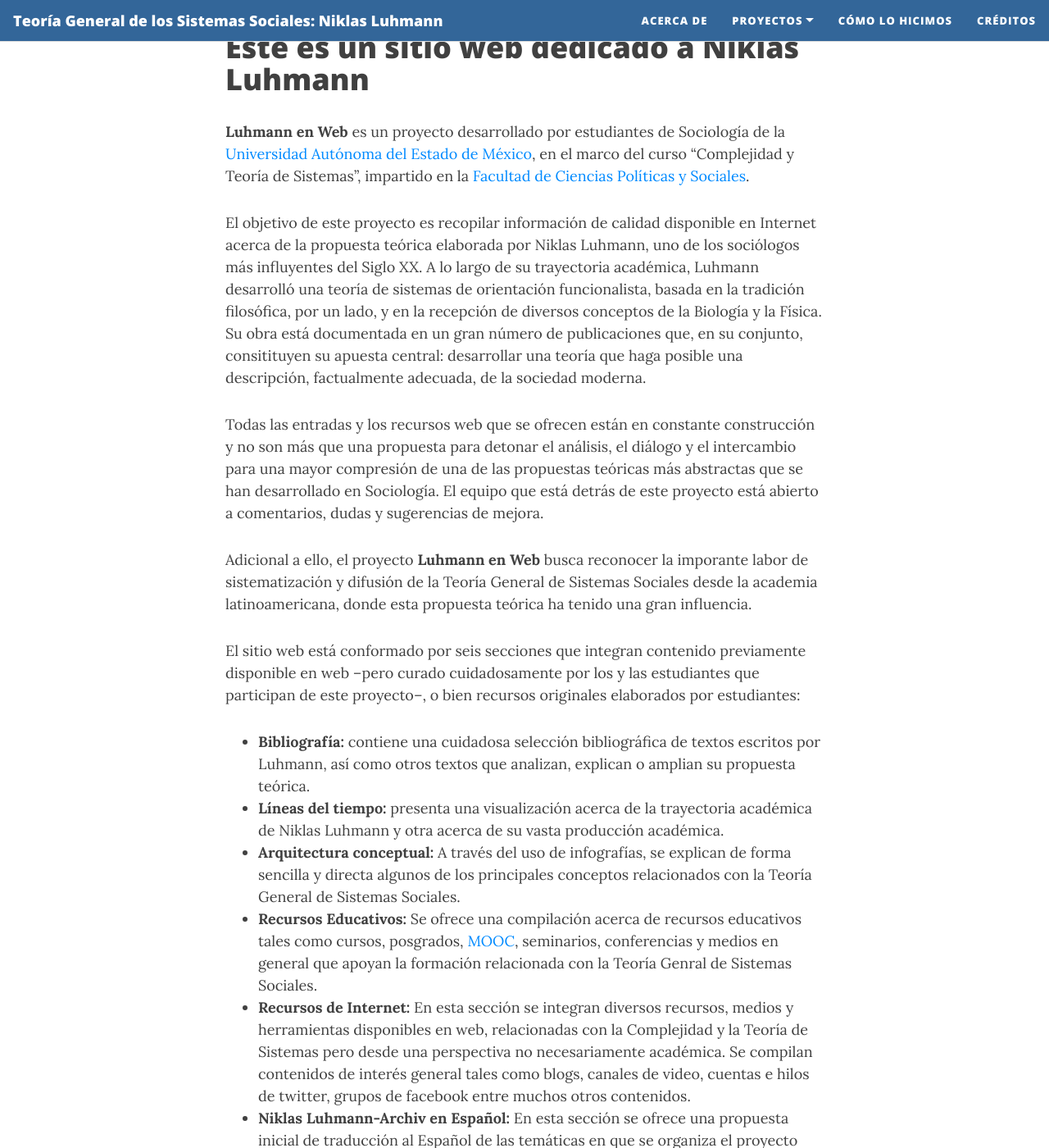
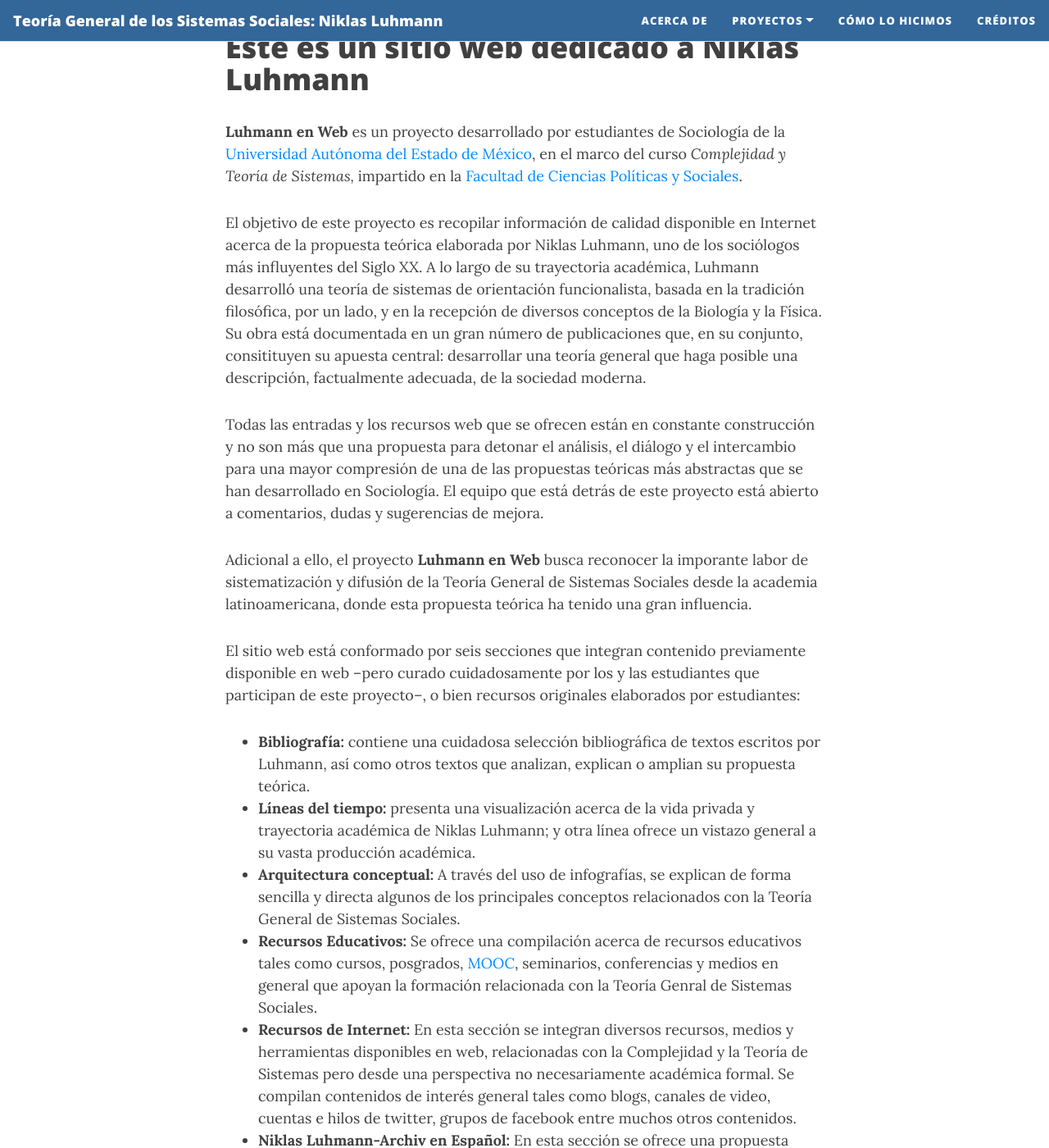
Before and after one commit to rosariorogel/luhmann, a Jekyll site: the page built from _pages/about.md, in a window 1280 px wide and 1400 px high, scrolled down 286 px. Shown: the whole window at 82% size. Built offline with Jekyll 4.4.1, drawn with Linux system fonts in a browser that asks for light colours; nearby versions of some CDN libraries.

Commit message:
Correcciones About

```diff
--- a/_pages/about.md
+++ b/_pages/about.md
@@ -7,9 +7,9 @@ permalink: about
 
 # Este es un sitio web dedicado a Niklas Luhmann
 
-**Luhmann en Web** es un proyecto desarrollado por estudiantes de Sociología de la [Universidad Autónoma del Estado de México](https://www.uaemex.mx/), en el marco del curso "Complejidad y Teoría de Sistemas", impartido en la [Facultad de Ciencias Políticas y Sociales](https://fcpysuaemexoficial.wixsite.com/misitio).
+**Luhmann en Web** es un proyecto desarrollado por estudiantes de Sociología de la [Universidad Autónoma del Estado de México](https://www.uaemex.mx/), en el marco del curso _Complejidad y Teoría de Sistemas,_ impartido en la [Facultad de Ciencias Políticas y Sociales](https://fcpysuaemexoficial.wixsite.com/misitio).
 
-El objetivo de este proyecto es recopilar información de calidad disponible en Internet acerca de la propuesta teórica elaborada por Niklas Luhmann, uno de los sociólogos más influyentes del Siglo XX. A lo largo de su trayectoria académica, Luhmann desarrolló una teoría de sistemas de orientación funcionalista, basada en la tradición filosófica, por un lado, y en la recepción de diversos conceptos de la Biología y la Física. Su obra está documentada en un gran número de publicaciones que, en su conjunto, consitituyen su apuesta central: desarrollar una teoría que haga posible una descripción, factualmente adecuada, de la sociedad moderna.
+El objetivo de este proyecto es recopilar información de calidad disponible en Internet acerca de la propuesta teórica elaborada por Niklas Luhmann, uno de los sociólogos más influyentes del Siglo XX. A lo largo de su trayectoria académica, Luhmann desarrolló una teoría de sistemas de orientación funcionalista, basada en la tradición filosófica, por un lado, y en la recepción de diversos conceptos de la Biología y la Física. Su obra está documentada en un gran número de publicaciones que, en su conjunto, consitituyen su apuesta central: desarrollar una teoría general que haga posible una descripción, factualmente adecuada, de la sociedad moderna.
 
 Todas las entradas y los recursos web que se ofrecen están en constante construcción y no son más que una propuesta para detonar el análisis, el diálogo y el intercambio para una mayor compresión de una de las propuestas teóricas más abstractas que se han desarrollado en Sociología. El equipo que está detrás de este proyecto está abierto a comentarios, dudas y sugerencias de mejora.
 
@@ -18,10 +18,10 @@ Adicional a ello, el proyecto **Luhmann en Web** busca reconocer la imporante la
 El sitio web está conformado por seis secciones que integran contenido previamente disponible en web –pero curado cuidadosamente por los y las estudiantes que participan de este proyecto–, o bien recursos originales elaborados por estudiantes:
 
 * **Bibliografía:** contiene una cuidadosa selección bibliográfica de textos escritos por Luhmann, así como otros textos que analizan, explican o amplian su propuesta teórica.
-* **Líneas del tiempo:** presenta una visualización acerca de la trayectoria académica de Niklas Luhmann y otra acerca de su vasta producción académica.
+* **Líneas del tiempo:** presenta una visualización acerca de la vida privada y trayectoria académica de Niklas Luhmann; y otra línea ofrece un vistazo general a su vasta producción académica.
 * **Arquitectura conceptual:** A través del uso de infografías, se explican de forma sencilla y directa algunos de los principales conceptos relacionados con la Teoría General de Sistemas Sociales.
 * **Recursos Educativos:** Se ofrece una compilación acerca de recursos educativos tales como cursos, posgrados, [MOOC](https://es.wikipedia.org/wiki/Massive_Open_Online_Course), seminarios, conferencias y medios en general que apoyan la formación relacionada con la Teoría Genral de Sistemas Sociales.
-* **Recursos de Internet:** En esta sección se integran diversos recursos, medios y herramientas disponibles en web, relacionadas con la Complejidad y la Teoría de Sistemas pero desde una perspectiva no necesariamente académica. Se compilan contenidos de interés general tales como blogs, canales de video, cuentas e hilos de twitter, grupos de facebook entre muchos otros contenidos.
+* **Recursos de Internet:** En esta sección se integran diversos recursos, medios y herramientas disponibles en web, relacionadas con la Complejidad y la Teoría de Sistemas pero desde una perspectiva no necesariamente académica formal. Se compilan contenidos de interés general tales como blogs, canales de video, cuentas e hilos de twitter, grupos de facebook entre muchos otros contenidos.
 * **Niklas Luhmann-Archiv en Español:** En esta sección se ofrece una propuesta inicial de traducción al Español de las temáticas en que se organiza el proyecto web [Niklas Luhmann-Archiv](https://niklas-luhmann-archiv.de/), desarrollado en colaboración por [Nordrhein-Westfälische Akademie der Wissenschaften und der Künste](https://www.awk.nrw/), [Universität Bielefeld](https://www.uni-bielefeld.de/fakultaeten/soziologie/index.xml), [Bergische Universität Wuppertal](https://www.geschichte.uni-wuppertal.de/de/lehrgebiete/digital-humanities/) y el [Cologne Center for eHumanities](https://cceh.uni-koeln.de/).
 
 ## Este es un Recurso Educativo Abierto
```
